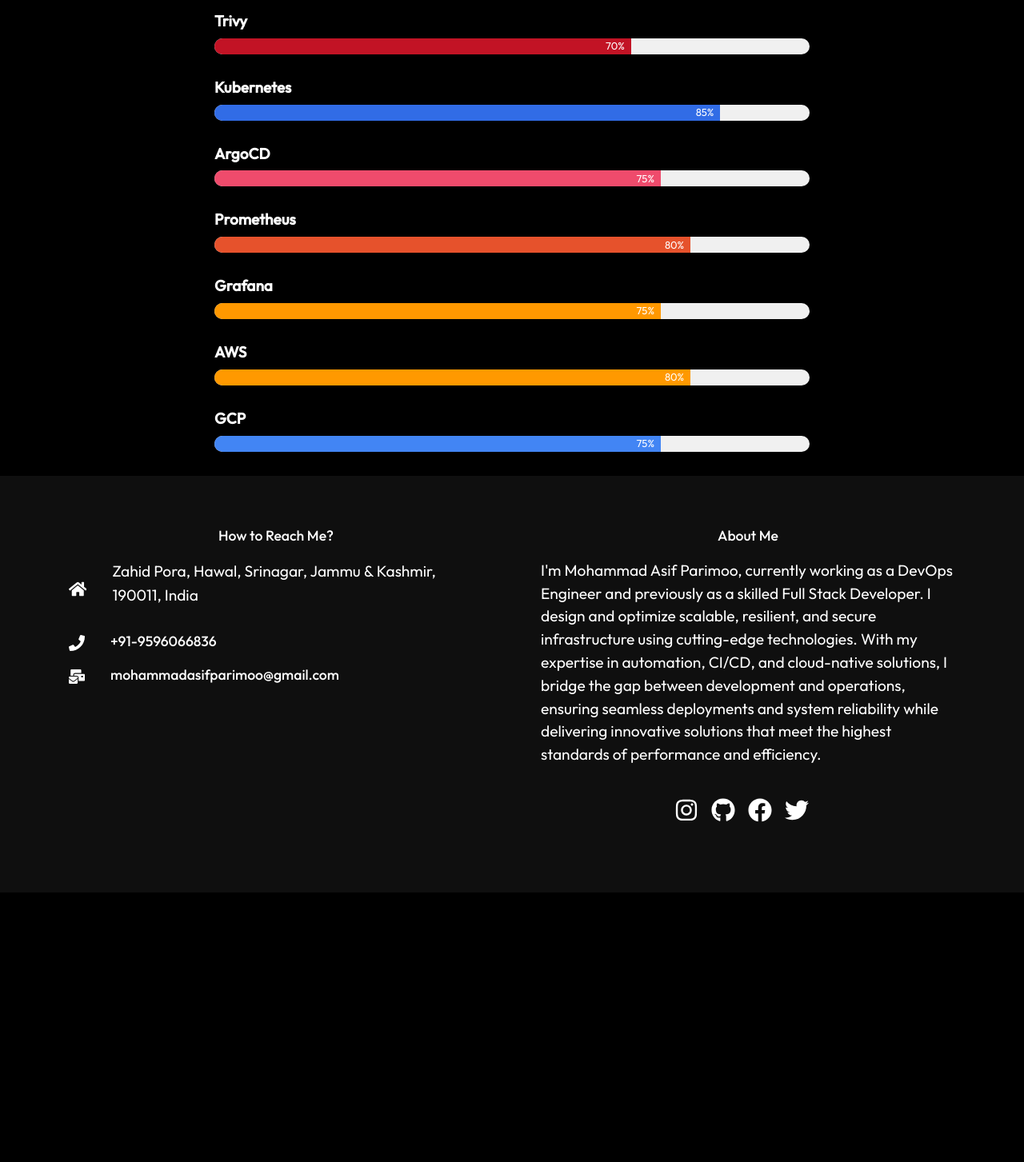
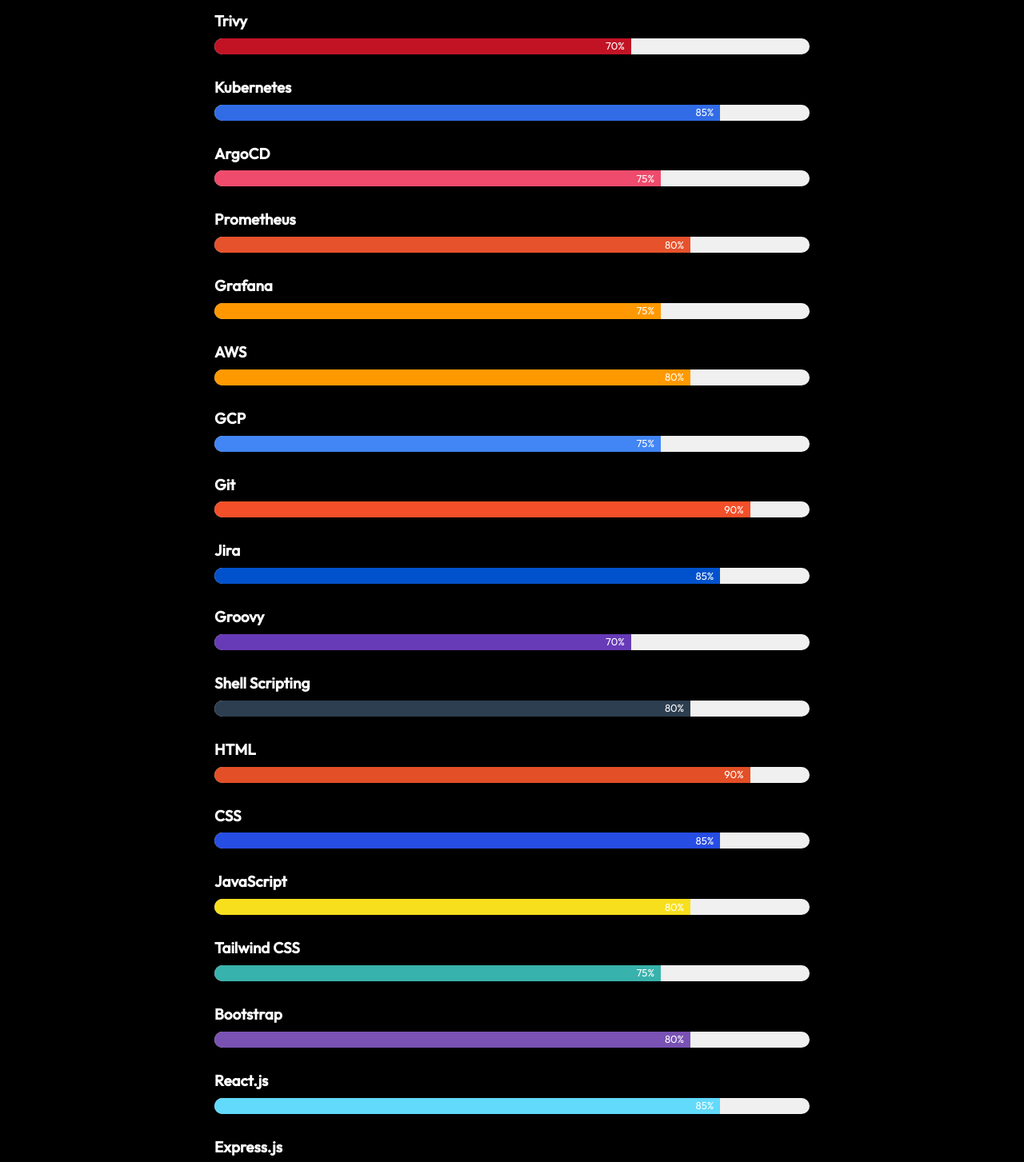
Before and after one commit to mohammad-asif-parimoo/portfolio_website, a React (Create React App) app in the folder client/: page / in a window 1280 px wide. Shown: the part 3420-4873 px from the top of the page at 80% size. Before the commit the page ends 4536 px from the top, so only its background shows below. Built offline with nearby package versions, Linux system fonts and the light colour scheme.

Commit message:
Update ProgressBar.js

```diff
--- a/client/src/components/ProgressBar.js
+++ b/client/src/components/ProgressBar.js
@@ -1,5 +1,34 @@
-import React, { useEffect, useRef, useState } from 'react';
+import React, { useEffect, useRef, useState } from "react";
 import "../styles/ProgressBarStyles.css";
+
+const skills = [
+    { name: "Linux", percentage: 80, className: "linux" },
+    { name: "Docker", percentage: 85, className: "docker" },
+    { name: "Jenkins", percentage: 80, className: "jenkins" },
+    { name: "OWASP", percentage: 70, className: "owasp" },
+    { name: "SonarQube", percentage: 75, className: "sonarqube" },
+    { name: "Trivy", percentage: 70, className: "trivy" },
+    { name: "Kubernetes", percentage: 85, className: "kubernetes" },
+    { name: "ArgoCD", percentage: 75, className: "argocd" },
+    { name: "Prometheus", percentage: 80, className: "prometheus" },
+    { name: "Grafana", percentage: 75, className: "grafana" },
+    { name: "AWS", percentage: 80, className: "aws" },
+    { name: "GCP", percentage: 75, className: "gcp" },
+    { name: "Git", percentage: 90, className: "git" },
+    { name: "Jira", percentage: 85, className: "jira" },
+    { name: "Groovy", percentage: 70, className: "groovy" },
+    { name: "Shell Scripting", percentage: 80, className: "shell" },
+    { name: "HTML", percentage: 90, className: "html" },
+    { name: "CSS", percentage: 85, className: "css" },
+    { name: "JavaScript", percentage: 80, className: "javascript" },
+    { name: "Tailwind CSS", percentage: 75, className: "tailwind-css" },
+    { name: "Bootstrap", percentage: 80, className: "bootstrap" },
+    { name: "React.js", percentage: 85, className: "react-js" },
+    { name: "Express.js", percentage: 70, className: "express-js" },
+    { name: "Node.js", percentage: 75, className: "node-js" },
+    { name: "MongoDB", percentage: 80, className: "mongo-db" },
+    { name: "MySQL", percentage: 75, className: "mysql" },
+];
 
 const ProgressBar = () => {
     const [isVisible, setIsVisible] = useState(false);
@@ -13,7 +42,10 @@
                 }
             });
         });
-        observer.observe(progressBarRef.current);
+
+        if (progressBarRef.current) {
+            observer.observe(progressBarRef.current);
+        }
 
         return () => observer.disconnect();
     }, []);
@@ -24,89 +56,19 @@
             <div className="row" ref={progressBarRef}>
                 {isVisible && (
                     <div className="col-md-12">
-                        <h3 className="progress-title">Linux</h3>
-                        <div className="progress">
-                            <div className="progress-bar linux" style={{ width: "80%" }}>
-                                <div className="progress-value">80%</div>
+                        {skills.map((skill, index) => (
+                            <div key={index}>
+                                <h3 className="progress-title">{skill.name}</h3>
+                                <div className="progress">
+                                    <div
+                                        className={`progress-bar ${skill.className}`}
+                                        style={{ width: `${skill.percentage}%` }}
+                                    >
+                                        <div className="progress-value">{skill.percentage}%</div>
+                                    </div>
+                                </div>
                             </div>
-                        </div>
-
-                        <h3 className="progress-title">Docker</h3>
-                        <div className="progress">
-                            <div className="progress-bar docker" style={{ width: "85%" }}>
-                                <div className="progress-value">85%</div>
-                            </div>
-                        </div>
-
-                        <h3 className="progress-title">Jenkins</h3>
-                        <div className="progress">
-                            <div className="progress-bar jenkins" style={{ width: "80%" }}>
-                                <div className="progress-value">80%</div>
-                            </div>
-                        </div>
-
-                        <h3 className="progress-title">OWASP</h3>
-                        <div className="progress">
-                            <div className="progress-bar owasp" style={{ width: "70%" }}>
-                                <div className="progress-value">70%</div>
-                            </div>
-                        </div>
-
-                        <h3 className="progress-title">SonarQube</h3>
-                        <div className="progress">
-                            <div className="progress-bar sonarqube" style={{ width: "75%" }}>
-                                <div className="progress-value">75%</div>
-                            </div>
-                        </div>
-
-                        <h3 className="progress-title">Trivy</h3>
-                        <div className="progress">
-                            <div className="progress-bar trivy" style={{ width: "70%" }}>
-                                <div className="progress-value">70%</div>
-                            </div>
-                        </div>
-
-                        <h3 className="progress-title">Kubernetes</h3>
-                        <div className="progress">
-                            <div className="progress-bar kubernetes" style={{ width: "85%" }}>
-                                <div className="progress-value">85%</div>
-                            </div>
-                        </div>
-
-                        <h3 className="progress-title">ArgoCD</h3>
-                        <div className="progress">
-                            <div className="progress-bar argocd" style={{ width: "75%" }}>
-                                <div className="progress-value">75%</div>
-                            </div>
-                        </div>
-
-                        <h3 className="progress-title">Prometheus</h3>
-                        <div className="progress">
-                            <div className="progress-bar prometheus" style={{ width: "80%" }}>
-                                <div className="progress-value">80%</div>
-                            </div>
-                        </div>
-
-                        <h3 className="progress-title">Grafana</h3>
-                        <div className="progress">
-                            <div className="progress-bar grafana" style={{ width: "75%" }}>
-                                <div className="progress-value">75%</div>
-                            </div>
-                        </div>
-
-                        <h3 className="progress-title">AWS</h3>
-                        <div className="progress">
-                            <div className="progress-bar aws" style={{ width: "80%" }}>
-                                <div className="progress-value">80%</div>
-                            </div>
-                        </div>
-
-                        <h3 className="progress-title">GCP</h3>
-                        <div className="progress">
-                            <div className="progress-bar gcp" style={{ width: "75%" }}>
-                                <div className="progress-value">75%</div>
-                            </div>
-                        </div>
+                        ))}
                     </div>
                 )}
             </div>
```
